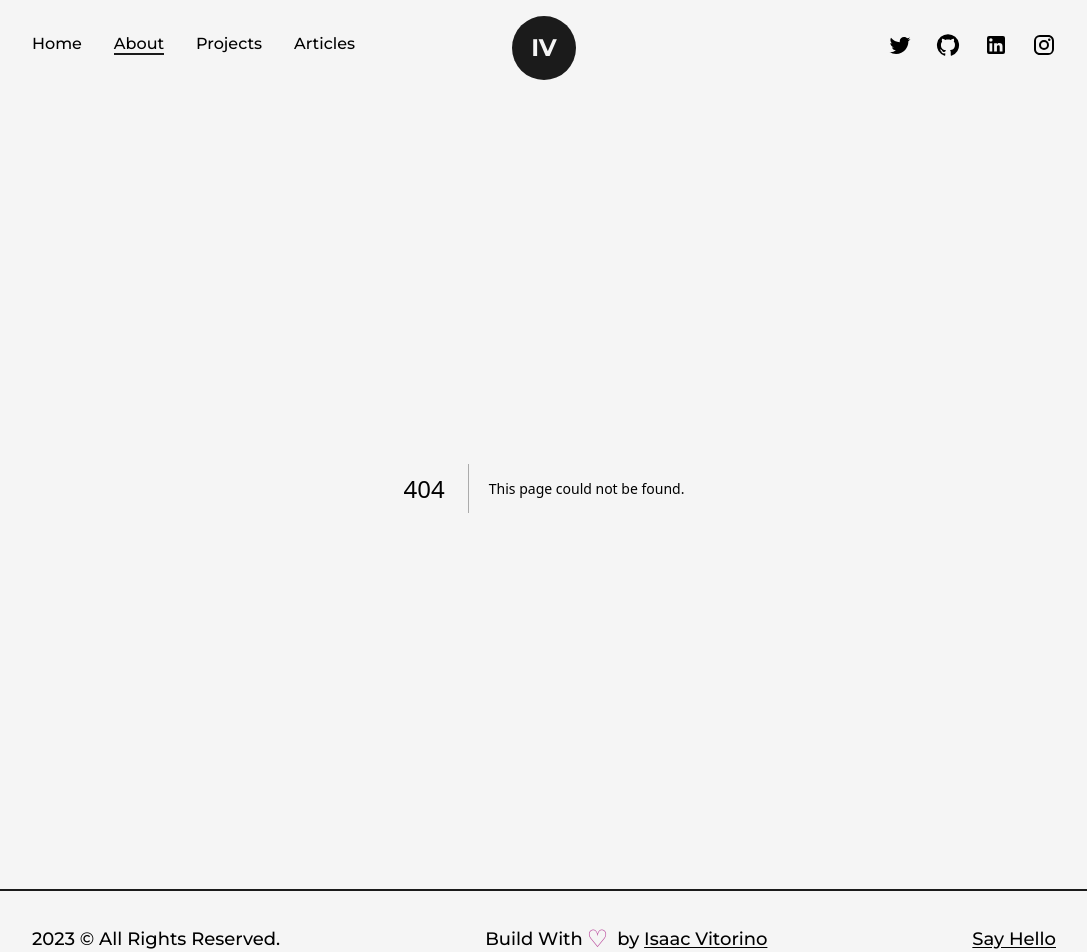
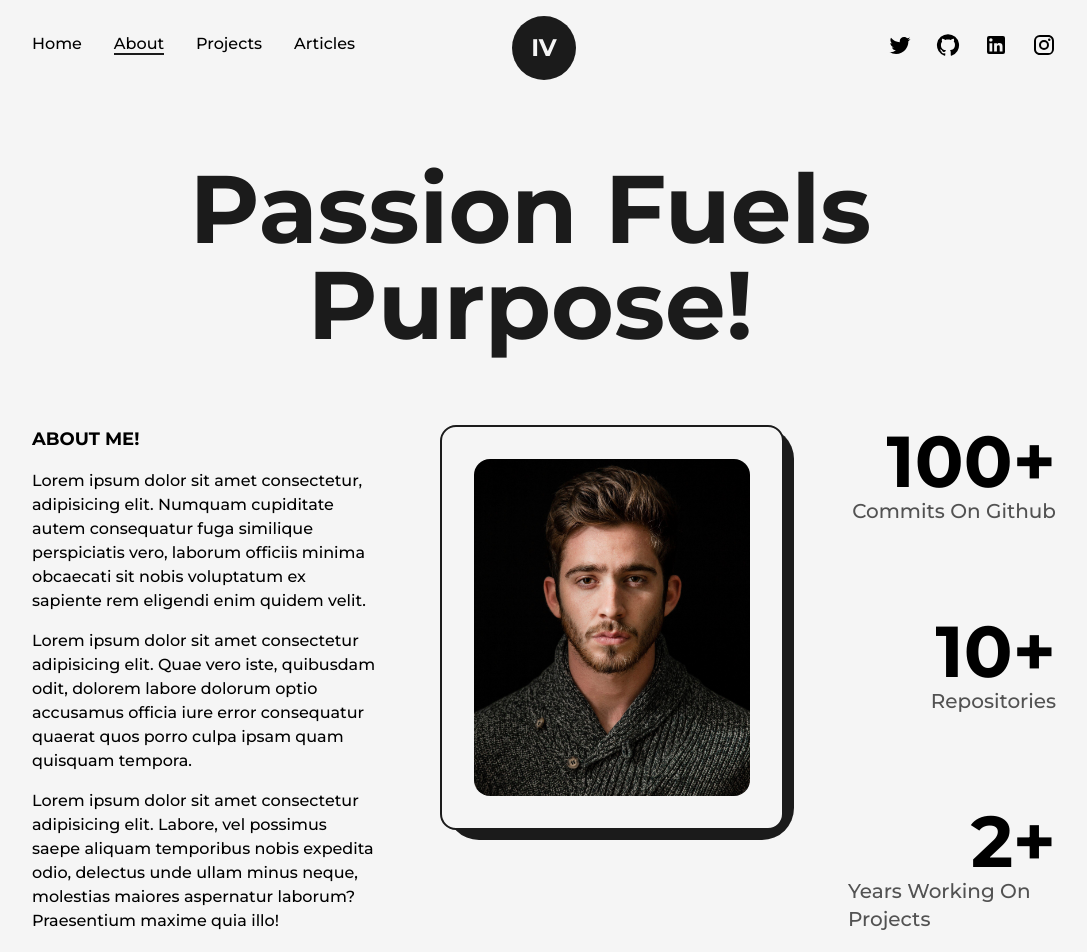
Before and after one commit to ivtrL/Portfolio, a Next.js app: page /about in a window 1280 px wide. Before the commit this address had no page. Shown: the top 952 px of the page, without its empty margins (96-1183 px from the left). Built offline with nearby package versions, Linux system fonts and the light colour scheme.

Commit message:
Started About Page

```diff
--- /dev/null
+++ b/src/app/about/page.tsx
@@ -0,0 +1,108 @@
+"use client";
+
+import AnimatedText from "@/components/AnimatedText";
+import Layout from "@/components/Layout";
+import Image from "next/image";
+import React, { useEffect, useRef } from "react";
+import profilePic from "@/../public/images/profile/developer-pic-2.jpg";
+import { useInView, useMotionValue, useSpring } from "framer-motion";
+import Skills from "@/components/Skills";
+import Education from "@/components/Education";
+
+const AnimatedNumber = ({ value }: { value: number }) => {
+  const ref = useRef<HTMLSpanElement>(null);
+
+  const motionValue = useMotionValue(0);
+  const springValue = useSpring(motionValue, { duration: 3000 });
+  const isInView = useInView(ref, { once: true });
+
+  useEffect(() => {
+    if (isInView) {
+      motionValue.set(value);
+    }
+  }, [isInView, motionValue, value]);
+
+  useEffect(() => {
+    springValue.on("change", (latestValue) => {
+      if (ref.current && latestValue.toFixed(0) <= value) {
+        ref.current.textContent = latestValue.toFixed(0);
+      }
+    });
+  }, [springValue, value]);
+
+  return <span ref={ref}></span>;
+};
+
+const AboutPage = () => {
+  return (
+    <main className="flex w-full flex-col items-center justify-center">
+      <Layout className="pt-16">
+        <AnimatedText text="Passion Fuels Purpose!" className="mb-16" />
+        <div className="grid w-full grid-cols-8 gap-16">
+          <div className="col-span-3 flex flex-col items-start justify-start">
+            <h2 className="mb-4 text-lg font-bold uppercase">About Me!</h2>
+            <p className="font-medium">
+              Lorem ipsum dolor sit amet consectetur, adipisicing elit. Numquam
+              cupiditate autem consequatur fuga similique perspiciatis vero,
+              laborum officiis minima obcaecati sit nobis voluptatum ex sapiente
+              rem eligendi enim quidem velit.
+            </p>
+            <p className="my-4 font-medium">
+              Lorem ipsum dolor sit amet consectetur adipisicing elit. Quae vero
+              iste, quibusdam odit, dolorem labore dolorum optio accusamus
+              officia iure error consequatur quaerat quos porro culpa ipsam quam
+              quisquam tempora.
+            </p>
+            <p className="font-medium">
+              Lorem ipsum dolor sit amet consectetur adipisicing elit. Labore,
+              vel possimus saepe aliquam temporibus nobis expedita odio,
+              delectus unde ullam minus neque, molestias maiores aspernatur
+              laborum? Praesentium maxime quia illo!
+            </p>
+          </div>
+
+          <div className="col-span-3 relative h-max rounded-2xl border-2 border-solid border-dark bg-light p-8">
+            <div className="absolute top-0 -right-3 -z-10 w-[102%] h-[103%] rounded-[2rem] bg-dark" />
+            <Image
+              src={profilePic}
+              alt=""
+              className="w-full h-auto rounded-2xl"
+            />
+          </div>
+
+          <div className="col-span-2 flex flex-col items-end justify-between">
+            <div className="flex flex-col items-end justify-center">
+              <span className="inline-block text-7xl font-bold">
+                <AnimatedNumber value={100} />+
+              </span>
+              <h2 className="text-xl font-medium capitalize text-dark/75">
+                commits on github
+              </h2>
+            </div>
+            <div className="flex flex-col items-end justify-center">
+              <span className="inline-block text-7xl font-bold">
+                <AnimatedNumber value={10} />+
+              </span>
+              <h2 className="text-xl font-medium capitalize text-dark/75">
+                repositories
+              </h2>
+            </div>
+            <div className="flex flex-col items-end justify-center">
+              <span className="inline-block text-7xl font-bold">
+                <AnimatedNumber value={2} />+
+              </span>
+              <h2 className="text-xl font-medium capitalize text-dark/75">
+                years working on projects
+              </h2>
+            </div>
+          </div>
+        </div>
+
+        <Skills />
+        <Education />
+      </Layout>
+    </main>
+  );
+};
+
+export default AboutPage;
--- /dev/null
+++ b/src/components/Education.tsx
@@ -0,0 +1,79 @@
+"use client";
+
+import React, { useRef } from "react";
+import { motion, useScroll } from "framer-motion";
+import LiIcon from "./LiIcon";
+
+interface IDetails extends React.HTMLAttributes<HTMLLIElement> {
+  type: string;
+  time: string;
+  place: string;
+  info: string;
+}
+
+const Details = (props: IDetails) => {
+  const { type, time, place, info, className, ...restProps } = props;
+  const ref = useRef<HTMLLIElement>(null);
+
+  return (
+    <li
+      className="my-8 first:mt-0 last:mb-0 w-3/5 mx-auto flex flex-col items-center justify-between"
+      {...restProps}
+    >
+      <LiIcon reference={ref} />
+      <motion.div
+        initial={{ y: 50 }}
+        whileInView={{ y: 0 }}
+        transition={{ duration: 0.5, type: "spring" }}
+      >
+        <h3 className="capitalize font-bold text-2xl">{type}</h3>
+        <span className="capitalize font-medium text-dark/75">
+          {time} | {place}
+        </span>
+        <p className="font-medium w-full">{info}</p>
+      </motion.div>
+    </li>
+  );
+};
+
+const Education = () => {
+  const ref = useRef<HTMLDivElement>(null);
+  const { scrollYProgress } = useScroll({
+    target: ref,
+    offset: ["start end", "center start"],
+  });
+
+  return (
+    <div className="my-64">
+      <h2 className="font-bold text-8xl mb-32 w-full text-center">Education</h2>
+      <div ref={ref} className="w-3/4 mx-auto relative">
+        <motion.div
+          style={{ scaleY: scrollYProgress }}
+          className="absolute left-9 top-0 w-1 h-full bg-dark origin-top"
+        />
+        <ul className="w-full flex flex-col items-start justify-between ml-4">
+          <Details
+            info="Relevant courses like Statistics, Programming Fundamentals, Arduino, Artificial Intelligence, IoT and some team management classes."
+            place="Tiradentes University/AFYA (UNIT)"
+            time="2021-current"
+            type="Bacharel Of Mechatronics Engineering"
+          />
+          <Details
+            info="Completing coursework in frontend topics such as learning Angular and Vue for making big projects with high scalability, security and reliability."
+            place="EdX"
+            time="current"
+            type="Online Coursework"
+          />
+          <Details
+            info="Completing coursework in backend topics such as using Golang to make APIs for Web Services as well as Ruby on Rails. Also, I'm learning about databases, SQL, some Data Science and getting a deeper understanding of Node.Js and Express."
+            place="Alura"
+            time="current"
+            type="Online Coursework"
+          />
+        </ul>
+      </div>
+    </div>
+  );
+};
+
+export default Education;
--- /dev/null
+++ b/src/components/LiIcon.tsx
@@ -0,0 +1,39 @@
+import React, { RefObject } from "react";
+import { motion, useScroll } from "framer-motion";
+
+const LiIcon = (props: { reference: RefObject<HTMLLIElement> }) => {
+  const { scrollYProgress } = useScroll({
+    target: props.reference,
+    offset: ["center end", "center center"],
+  });
+
+  return (
+    <figure className="absolute left-0 stroke-dark">
+      <svg className="-rotate-90" width="75" height="75" viewBox="0 0 100 100">
+        <circle
+          cx="75"
+          cy="50"
+          r="20"
+          className="stroke-primary stroke-1 fill-none"
+        />
+        <motion.circle
+          cx="75"
+          cy="50"
+          r="20"
+          className="stroke-[5px] fill-light"
+          style={{
+            pathLength: scrollYProgress,
+          }}
+        />
+        <circle
+          cx="75"
+          cy="50"
+          r="10"
+          className="animate-pulse stroke-1 fill-primary"
+        />
+      </svg>
+    </figure>
+  );
+};
+
+export default LiIcon;
--- /dev/null
+++ b/src/components/Skills.tsx
@@ -0,0 +1,55 @@
+import React from "react";
+import { motion } from "framer-motion";
+
+interface ISkill {
+  name: string;
+  x: string;
+  y: string;
+}
+
+const Skill = (props: ISkill) => {
+  const { name, x, y } = props;
+
+  return (
+    <motion.div
+      className="flex items-center justify-center rounded-full font-semibold bg-dark text-light py-3 px-6 shadow-dark absolute"
+      whileHover={{ scale: 1.05 }}
+      initial={{ x: 0, y: 0 }}
+      whileInView={{ x: x, y: y }}
+      transition={{ duration: 1.5 }}
+      viewport={{ once: true }}
+    >
+      {name}
+    </motion.div>
+  );
+};
+
+const Skills = () => {
+  return (
+    <>
+      <h2 className="font-bold text-8xl mt-64 w-full text-center">Skills</h2>
+      <div className="w-full h-screen relative flex items-center justify-center rounded-full bg-circularLight">
+        <motion.div
+          className="flex items-center justify-center rounded-full font-semibold bg-dark text-light p-8 shadow-dark"
+          whileHover={{ scale: 1.05 }}
+        >
+          Web
+        </motion.div>
+
+        <Skill name="HTML" x="-25vw" y="2vw" />
+        <Skill name="CSS" x="-5vw" y="-10vw" />
+        <Skill name="Javascript" x="20vw" y="6vw" />
+        <Skill name="React" x="0vw" y="12vw" />
+        <Skill name="NextJS" x="-20vw" y="-15vw" />
+        <Skill name="Java" x="15vw" y="-12vw" />
+        <Skill name="Python" x="32vw" y="-5vw" />
+        <Skill name="MySQL" x="0vw" y="-20vw" />
+        <Skill name="C++" x="-25vw" y="18vw" />
+        <Skill name="Tailwind CSS" x="18vw" y="18vw" />
+        <Skill name="Firebase" x="-5vw" y="20vw" />
+      </div>
+    </>
+  );
+};
+
+export default Skills;
```
